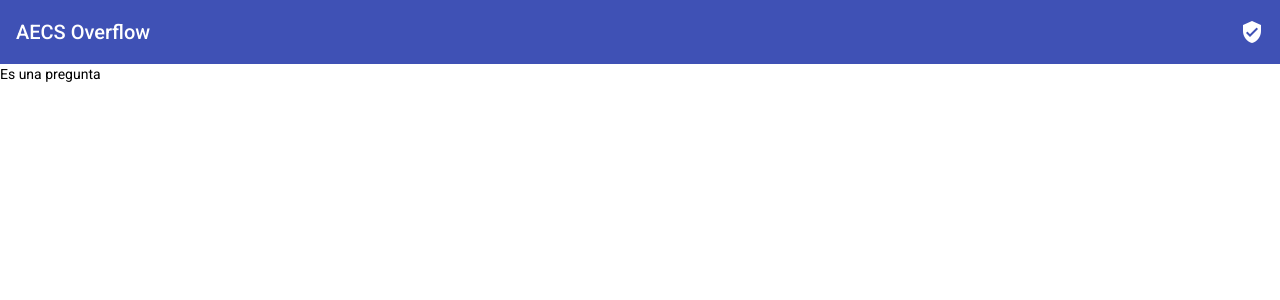
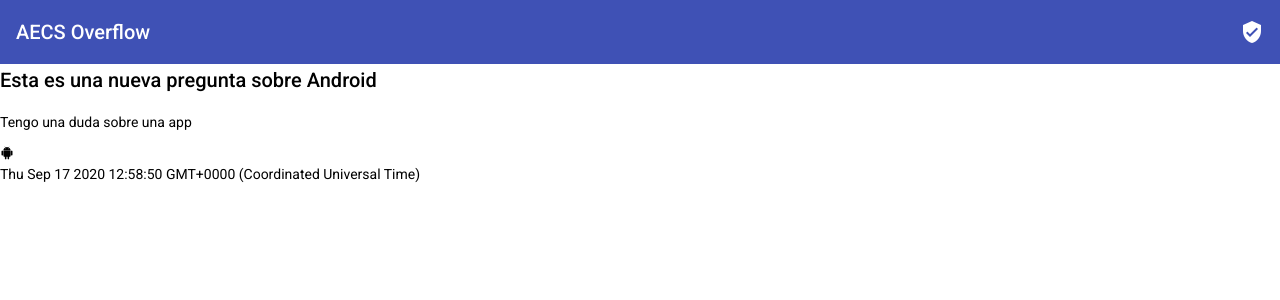
Before and after one commit to anibal-corral/aecs-overflow, an Angular app in the folder aecs-overflow/: page / in a window 1280 px wide. Shown: the top 300 px of the page. Built offline with nearby package versions, Linux system fonts and the light colour scheme.

Commit message:
Agrega la url de icono en index.thml Agrega el modulo de mat-card angular material. Se crea la clase question-model.ts

```diff
--- a/aecs-overflow/src/app/material.modules.ts
+++ b/aecs-overflow/src/app/material.modules.ts
@@ -6,12 +6,15 @@
 import {MatCheckboxModule} from '@angular/material/checkbox';
 import {MatToolbarModule} from '@angular/material/toolbar';
 import {MatIconModule} from '@angular/material/icon';
+import {MatCardModule} from '@angular/material/card';
+
 
 const modules = [
   MatButtonModule,
   MatCheckboxModule,
   MatToolbarModule,
-  MatIconModule
+  MatIconModule,
+  MatCardModule
 ]
 @NgModule({
 
--- a/aecs-overflow/src/app/question/question-detail.component.html
+++ b/aecs-overflow/src/app/question/question-detail.component.html
@@ -1 +1,4 @@
-Es una pregunta
+<h2>{{question.title}}</h2>
+<p>{{question.description}}</p>
+<i class="{{question.icon}}"></i>
+<p>{{question.createdAt}}</p>
--- a/aecs-overflow/src/app/question/question-detail.component.ts
+++ b/aecs-overflow/src/app/question/question-detail.component.ts
@@ -1,7 +1,14 @@
 import { Component } from "@angular/core";
-
+import { Question } from './question-model';
 @Component({
   selector: 'app-question-detail',
   templateUrl: './question-detail.component.html'
 })
-export class QuestionDetailComponent{}
+export class QuestionDetailComponent{
+question: Question = new Question(
+  'Esta es una nueva pregunta sobre Android',
+ 'Tengo una duda sobre una app',
+new Date,
+'devicon-android-plain');
+
+}
--- /dev/null
+++ b/aecs-overflow/src/app/question/question-model.ts
@@ -0,0 +1,19 @@
+/*Esta clase representa las preguntas*/
+export class Question {
+  title:string;
+  description:string;
+  createdAt?:Date;
+  icon?:string;
+
+  constructor(
+    title:string,
+    description:string,
+    createdAt?:Date,
+    icon?:string
+  ){
+    this.title=title;
+    this.description=description;
+    this.createdAt=createdAt;
+    this.icon=icon;
+  }
+}
--- a/aecs-overflow/src/index.html
+++ b/aecs-overflow/src/index.html
@@ -8,6 +8,9 @@
   <link rel="icon" type="image/x-icon" href="favicon.ico">
   <link href="https://fonts.googleapis.com/css?family=Roboto:300,400,500&display=swap" rel="stylesheet">
   <link href="https://fonts.googleapis.com/icon?family=Material+Icons" rel="stylesheet">
+<!--Para utilizar iconos-->
+  <link rel="stylesheet" href="https://cdn.jsdelivr.net/gh/devicons/devicon@master/devicon.min.css">
+
 </head>
 <body class="mat-typography">
   <app-root></app-root>
```
